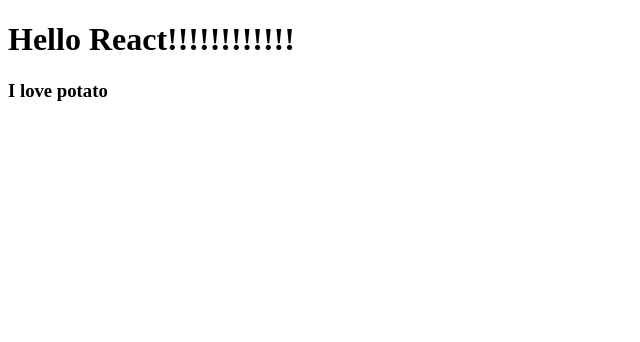
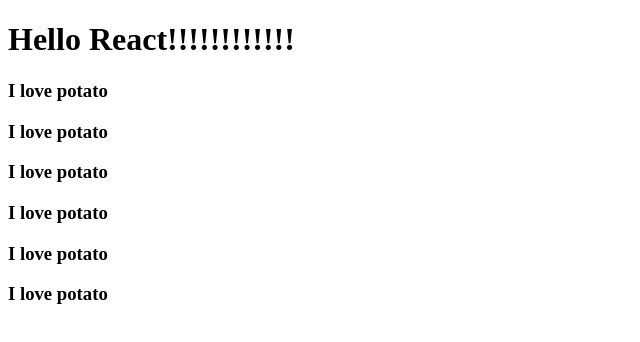
Before and after one commit to s9one1/movie_app_2021, a React (Create React App) app: page / in a window 1280 px wide. Shown: the top 342 px of the page, without its empty margins (0-640 px from the left). Built offline with nearby package versions, Linux system fonts and the light colour scheme.

Commit message:
app.js 1

```diff
--- a/src/App.js
+++ b/src/App.js
@@ -3,12 +3,17 @@ function App() {
   return (
     <div>
       <h1>Hello React!!!!!!!!!!!!</h1>
-      <Potato />
+      <Movie />
+      <Movie />
+      <Movie />
+      <Movie />
+      <Movie />
+      <Movie />
     </div>
   );
 }
 
-function Potato(){
+function Movie(){
   return (
       <h3>I love potato</h3>
   );
```
